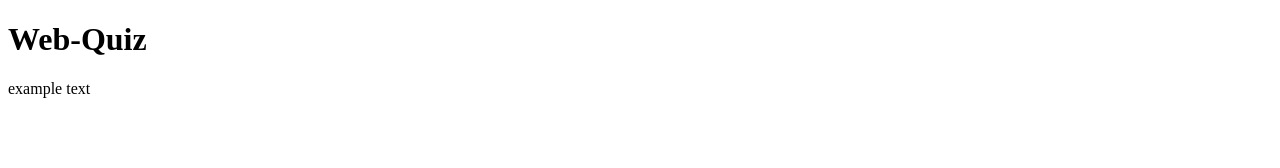
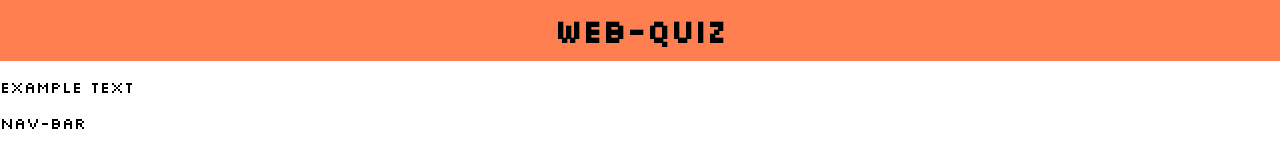
Before and after one commit to AHen-C0de/quizApp, a plain HTML site: page index.html in a window 1280 px wide. Drawn offline with Linux system fonts and the light colour scheme.

Commit message:
add title to index and style sheet

```diff
--- a/index.html
+++ b/index.html
@@ -4,16 +4,20 @@
     <meta charset="UTF-8" />
     <meta http-equiv="X-UA-Compatible" content="IE=edge" />
     <meta name="viewport" content="width=device-width, initial-scale=1.0" />
-    <link rel="stylesheet" href="style.css" />
+    <link rel="stylesheet" href="styles.css" />
     <title>Web-Quiz</title>
   </head>
   <body>
     <header>
-      <h1>Web-Quiz</h1>
+      <h1 class="myHeader">Web-Quiz</h1>
     </header>
 
     <main>
       <p>example text</p>
     </main>
+
+    <footer>
+      <p>nav-bar</p>
+    </footer>
   </body>
 </html>
--- a/styles.css
+++ b/styles.css
@@ -0,0 +1,38 @@
+/* silkscreen-regular - latin */
+@font-face {
+  font-family: "Silkscreen";
+  font-style: normal;
+  font-weight: 400;
+  src: url("fonts/silkscreen-v1-latin/silkscreen-v1-latin-regular.eot"); /* IE9 Compat Modes */
+  src: local(""),
+    url("fonts/silkscreen-v1-latin/silkscreen-v1-latin-regular.eot?#iefix")
+      format("embedded-opentype"),
+    /* IE6-IE8 */
+      url("fonts/silkscreen-v1-latin/silkscreen-v1-latin-regular.woff2")
+      format("woff2"),
+    /* Super Modern Browsers */
+      url("fonts/silkscreen-v1-latin/silkscreen-v1-latin-regular.woff")
+      format("woff"),
+    /* Modern Browsers */
+      url("fonts/silkscreen-v1-latin/silkscreen-v1-latin-regular.ttf")
+      format("truetype"),
+    /* Safari, Android, iOS */
+      url("fonts/silkscreen-v1-latin/silkscreen-v1-latin-regular.svg#Silkscreen")
+      format("svg"); /* Legacy iOS */
+}
+
+* {
+  box-sizing: border-box;
+}
+
+body {
+  margin: 0;
+  font-family: Silkscreen;
+}
+
+.myHeader {
+  text-align: center;
+  background-color: coral;
+  margin: 0;
+  padding: 10px;
+}
```
Also changed, not shown: fonts/silkscreen-v1-latin/silkscreen-v1-latin-regular.svg (added), fonts/silkscreen-v1-latin/silkscreen-v1-latin-regular.ttf (added), fonts/silkscreen-v1-latin/silkscreen-v1-latin-regular.woff (added), fonts/silkscreen-v1-latin/silkscreen-v1-latin-regular.woff2 (added), 1 other file.
